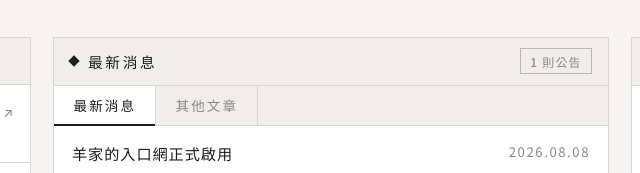
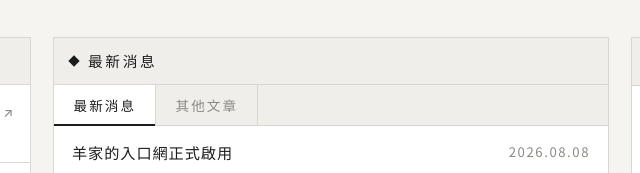
Before and after one commit to Nasir-Studio/Portal_Front, an Astro site: page / in a window 1280 px wide. Shown: the part 567-740 px from the top of the page, 309-949 px from the left. Built offline with nearby package versions, Linux system fonts and the light colour scheme; Astro itself is replaced by a stand-in of ours.

Commit message:
移除「最新消息」標題旁的 N 則公告計數

```diff
--- a/src/components/Announcements.astro
+++ b/src/components/Announcements.astro
@@ -9,7 +9,6 @@ import posts from '../data/posts';
       <span class="news-square" aria-hidden="true"></span>
       最新消息
     </span>
-    <span class="news-count">{announcements.length} 則公告</span>
   </h2>
 
   <div class="news-tabs" role="tablist" aria-label="最新消息分類">
@@ -81,14 +80,6 @@ import posts from '../data/posts';
     height: 8px;
     background: var(--ink);
     transform: rotate(45deg);
-  }
-
-  .news-count {
-    font-size: 0.75rem;
-    letter-spacing: 0.1em;
-    color: var(--ink-3);
-    border: 1px solid var(--border-strong);
-    padding: 0.1rem 0.55rem;
   }
 
   .news-tabs {
```
